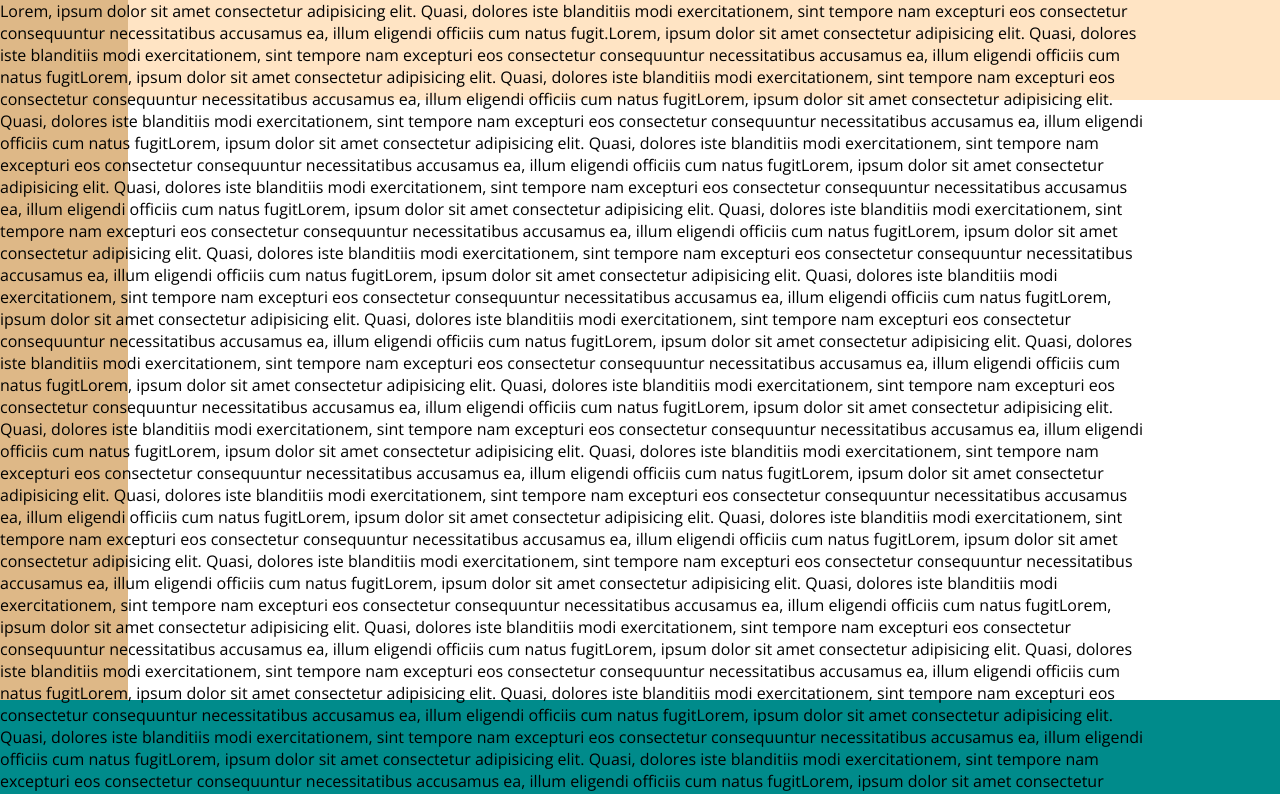
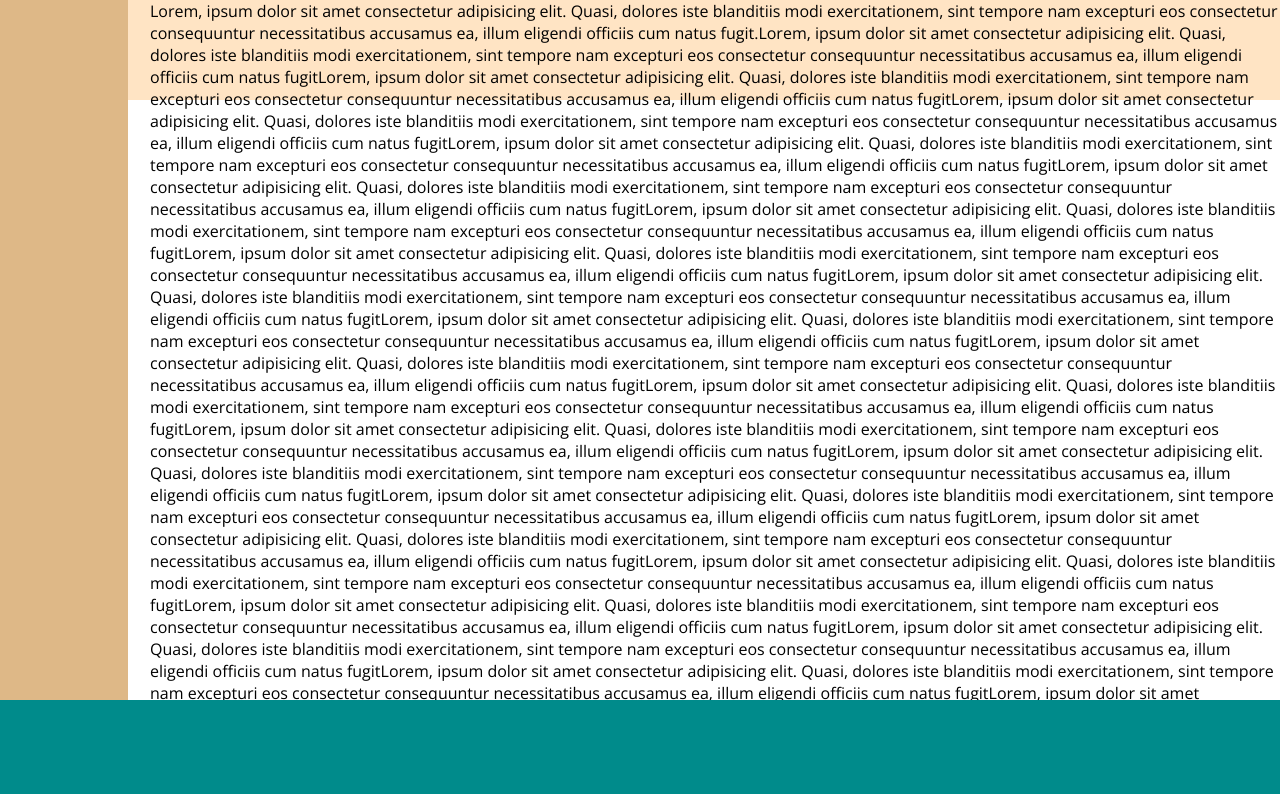
Before and after one commit to fedepaloz/html-css-spotifyweb, a plain HTML site: page index.html in a window 1280 px wide. Shown: the top 794 px of the page. Drawn offline with nearby package versions, Linux system fonts and the light colour scheme.

Commit message:
fixed position

```diff
--- a/style.css
+++ b/style.css
@@ -37,8 +37,9 @@ nav {
 
 .song-container {
     width: 90%;
-    z-index: 4;
-}
+
+    margin-bottom: 100px;
+    margin-left: 150px;}
 
 footer {
     height: 100px;
```
